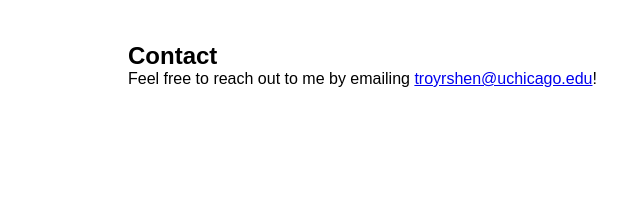
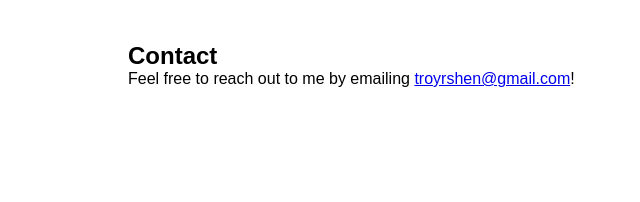
Before and after one commit to tshen23/personal-website, a plain HTML site: page index.html in a window 1280 px wide. Shown: the part 1435-1637 px from the top of the page, 0-640 px from the left. Drawn offline with Linux system fonts and the light colour scheme.

Commit message:
small fix 3

```diff
--- a/index.html
+++ b/index.html
@@ -55,7 +55,7 @@
       <section id="contact">
         <div class="Container">
           <h1>Contact</h1>
-          <p>Feel free to reach out to me by emailing <a href="mailto:troyrshen@uchicago.edu">troyrshen@uchicago.edu</a>!</p>
+          <p>Feel free to reach out to me by emailing <a href="mailto:troyrshen@gmail.com">troyrshen@gmail.com</a>!</p>
         </div>
       </section>
     </main>
```
